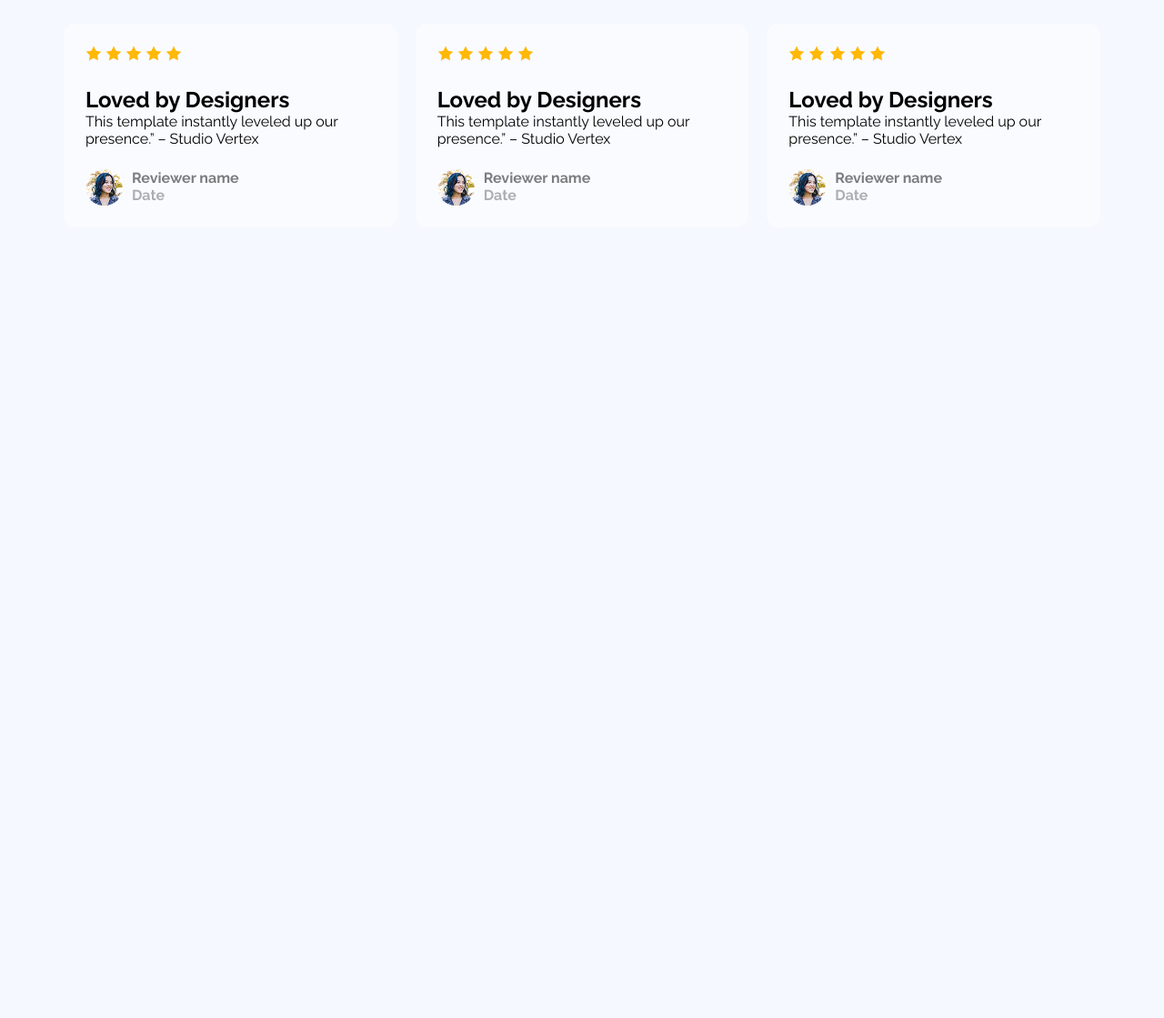
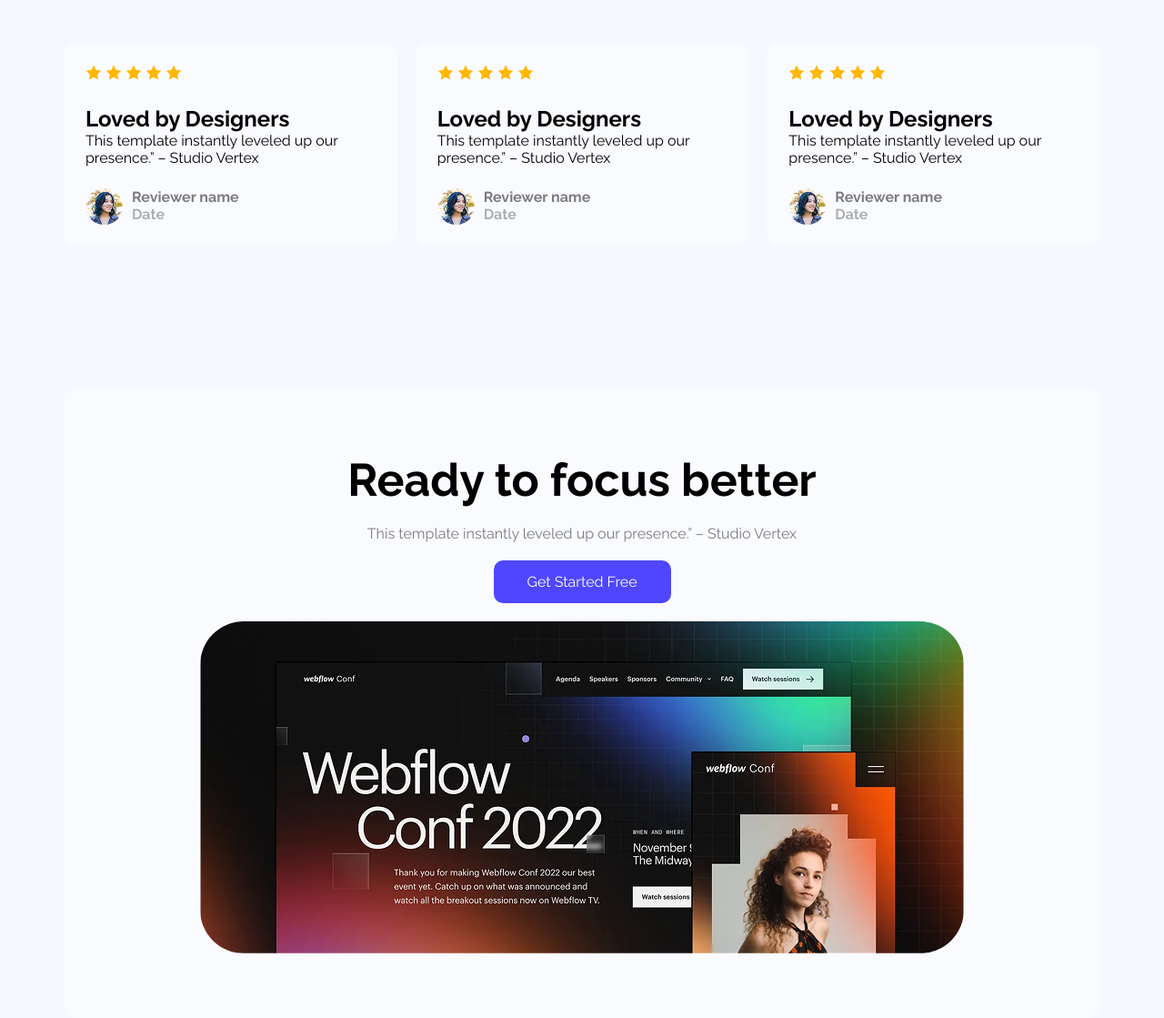
Before and after one commit to Md-Shahed-Chowdhury/Assignment-1, a plain HTML site: page index.html in a window 1280 px wide. Shown: the part 1760-2879 px from the top of the page at 91% size. Before the commit the page ends 2029 px from the top, so only its background shows below. Drawn offline with Linux system fonts and the light colour scheme.

Commit message:
5th commit-ready section added

```diff
--- a/index.css
+++ b/index.css
@@ -17,6 +17,7 @@ button{
     border-radius:  10px;
     border:none;
     font-weight: bold;
+
 
 }
 
@@ -143,7 +144,7 @@ main{
 }
 .review{
     height:342px;
-    margin-top: 116px;
+    margin-top: 137px;
 }
 .review>h2{
     font-size:42px;
@@ -184,3 +185,32 @@ main{
 .reviewer-name #date{
     opacity:.3;
 }
+.ready{
+    height:550px;
+    background-color: rgba(255,255,255,.5);
+    padding:71px 150px;
+    border-radius: 14px;
+    text-align: center;
+    display:flex;
+    flex-direction: column;
+    gap:20px;
+    margin-top: 137px;
+}
+.ready img{
+    border-radius: 48px;
+
+}
+.ready h2{
+    font-size: 50px;
+    font-weight: bold;
+}
+.ready p{
+    opacity:.5;
+}
+.ready button{
+    width:195px;
+    height:48px;
+    margin:0 auto;
+    font-size:16px;
+    font-weight: 400;
+}
--- a/index.html
+++ b/index.html
@@ -129,7 +129,12 @@
         </div>
 
       </section>
-
+     <section class="ready">
+      <h2>Ready to focus better</h2>
+      <p>This template instantly leveled up our presence.” – Studio Vertex</p>
+      <button>Get Started Free</button>
+      <img src="Assets/wc-big.png" alt="">
+     </section>
 
 
     </main>
```
